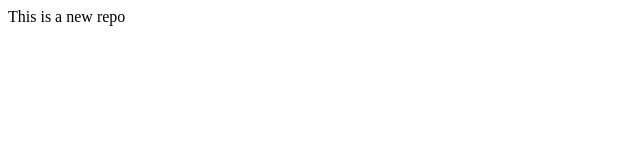
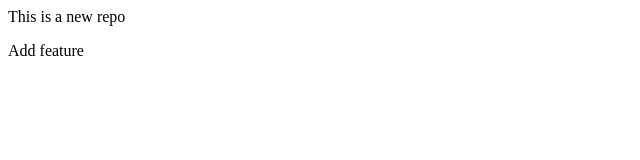
Before and after one commit to KalpakRamidwar/Python, a plain HTML site: page index.htm in a window 1280 px wide. Shown: the full height of the page, 0-640 px from the left. Drawn offline with Linux system fonts and the light colour scheme.

Commit message:
add feature

```diff
--- a/index.htm
+++ b/index.htm
@@ -1 +1,3 @@
 <p>This is a new repo</p>
+
+<p>Add feature</p>
```
